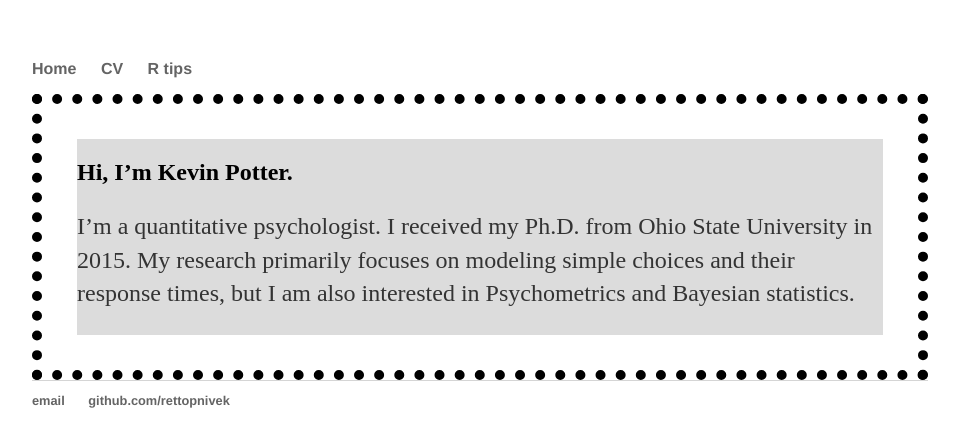
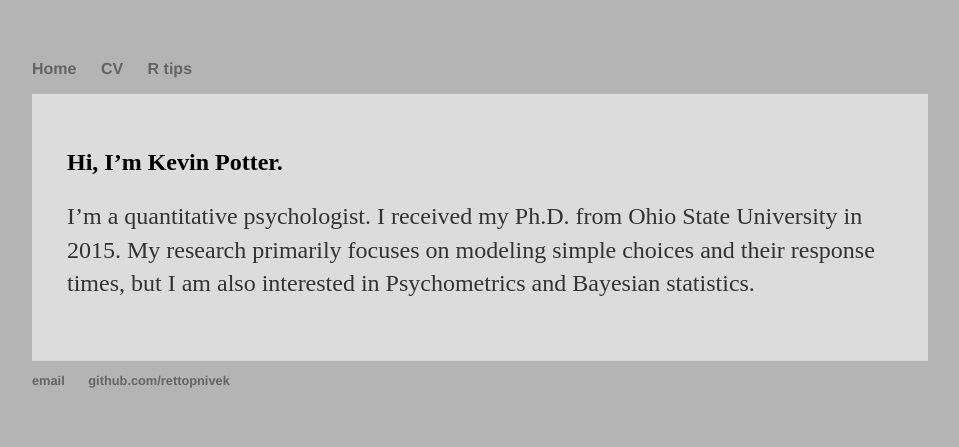
Before and after one commit to rettopnivek/rettopnivek.github.io, a Jekyll site: the page built from index.md, in a window 1280 px wide. Shown: the top 447 px of the page, without its empty margins (160-1119 px from the left). Built offline with Jekyll 4.4.1, drawn with Linux system fonts in a browser that asks for light colours.

Commit message:
Update main.css

```diff
--- a/css/main.css
+++ b/css/main.css
@@ -1,13 +1,13 @@
 body {
     margin: 60px auto;
     width: 70%;
-    <!--background-color: rgb(220, 220, 220);-->
+    background-color: rgb(180, 180, 180);
 }
 div {
-    border: 10px dotted black;
+    border: 10px black;
     padding:35px;
     background: rgb(220, 220, 220);
-    background-clip: content-box;
+    background-clip: border-box;
 }
 nav ul, footer ul {
     font-family:'Helvetica', 'Arial', 'Sans-Serif';
```
